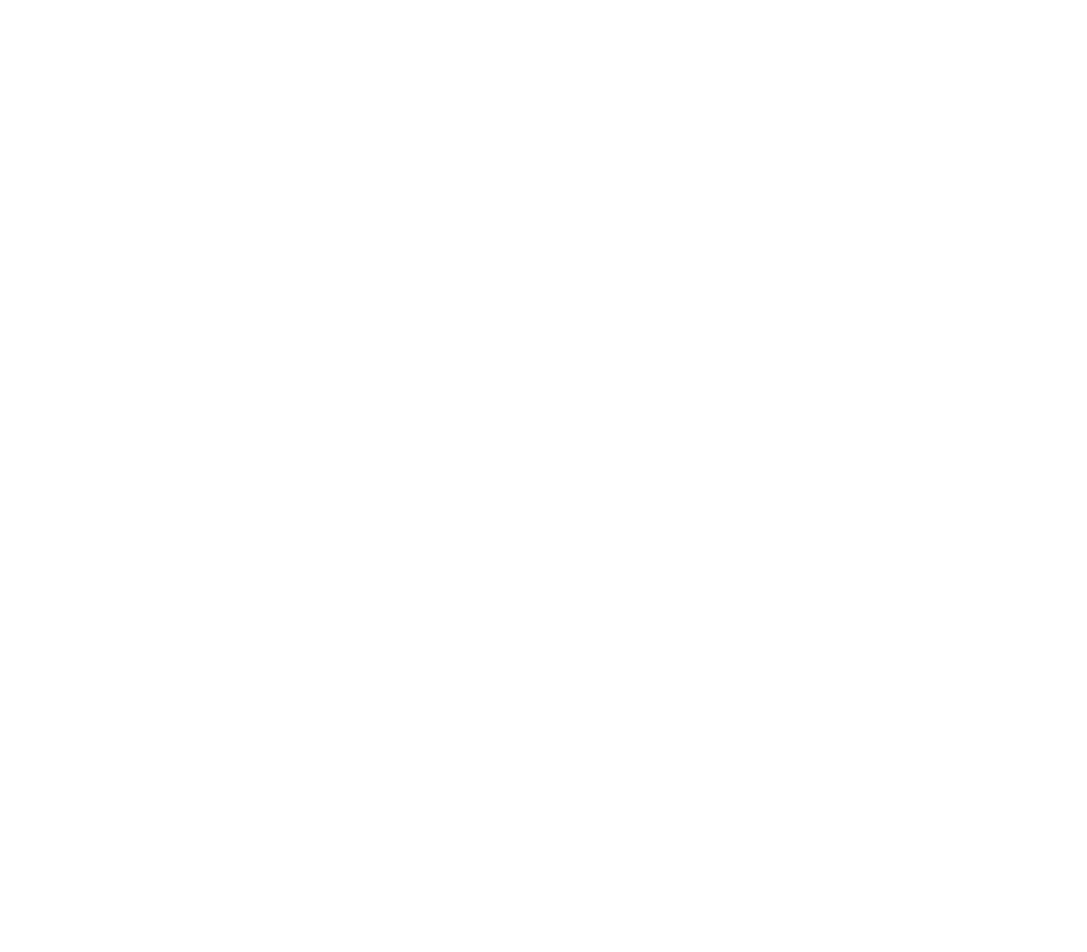
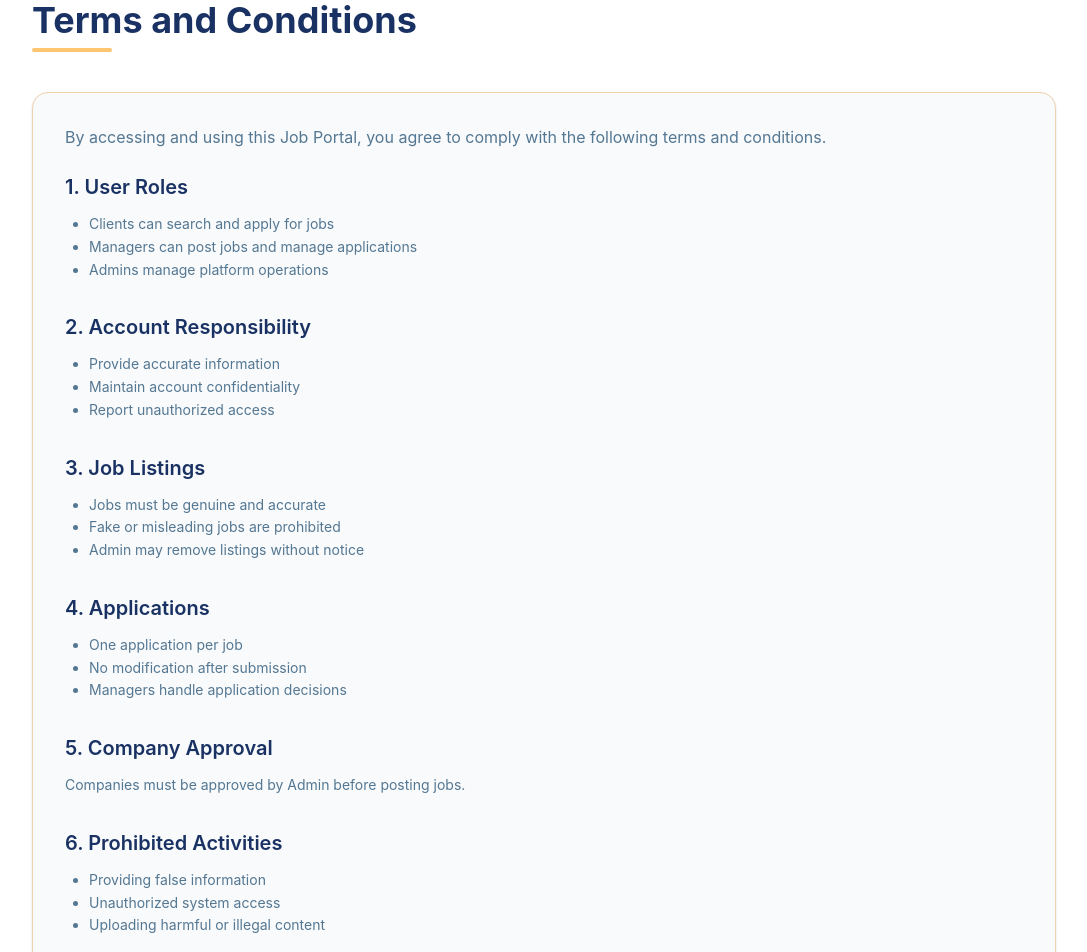
Before and after one commit to khaleel-shnoor/job-portal-frontend-redesigned, a React (Vite) app: page /legal/terms in a window 1280 px wide. Before the commit this address had no page. Shown: the part 40-992 px from the top of the page, without its empty margins (96-1183 px from the left). Before the commit the page ends 800 px from the top, so only its background shows below. Built offline with nearby package versions, Linux system fonts and the light colour scheme.

Commit message:
Added Terms and privacy pages

```diff
--- /dev/null
+++ b/src/components/LegalSection.jsx
@@ -0,0 +1,15 @@
+import React from "react";
+const LegalSection = ({ title, children }) => {
+  return (
+    <div className="mb-8">
+      <h2 className="text-xl font-semibold text-[var(--color-primary)] mb-3">
+        {title}
+      </h2>
+      <div className="text-[var(--text-secondary)] leading-relaxed text-sm space-y-2">
+        {children}
+      </div>
+    </div>
+  );
+};
+
+export default LegalSection;
--- /dev/null
+++ b/src/layouts/LegalLayout.jsx
@@ -0,0 +1,27 @@
+// components/LegalLayout.jsx
+import React from "react";
+
+const LegalLayout = ({ title, children }) => {
+  return (
+    <div className="min-h-screen bg-[var(--bg-primary)] text-[var(--text-primary)] px-6 py-10">
+      <div className="max-w-5xl mx-auto">
+
+        {/* Header */}
+        <div className="mb-10">
+          <h1 className="text-4xl font-bold text-[var(--color-primary)] mb-2">
+            {title}
+          </h1>
+          <div className="w-20 h-1 bg-[var(--color-accent)] rounded-full"></div>
+        </div>
+
+        {/* Card */}
+        <div className="bg-[var(--bg-secondary)] border border-[var(--border-color)] rounded-2xl p-8 shadow-sm">
+          {children}
+        </div>
+
+      </div>
+    </div>
+  );
+};
+
+export default LegalLayout;
--- a/src/pages/auth/Login.jsx
+++ b/src/pages/auth/Login.jsx
@@ -104,6 +104,13 @@
             Register
           </Link>
         </p>
+
+        <Link to="/legal/terms" className="text-sm text-center mt-2 block text-[var(--text-secondary)] hover:underline">
+          Terms and Conditions
+        </Link>
+        <Link to="/legal/privacy" className="text-sm text-center mt-2 block text-[var(--text-secondary)] hover:underline">
+          Privacy Policy
+        </Link>
       </div>
     </div>
   );
--- a/src/pages/auth/Register.jsx
+++ b/src/pages/auth/Register.jsx
@@ -3,6 +3,8 @@
 import { User, Mail, Lock } from "lucide-react";
 import api from "../../services/api";
 import { mapFrontendToBackend } from "../../utils/roleMap";
+import TermsAndConditions from "../public/Terms";
+import PrivacyPolicy from "../public/Privacy";
 
 export default function Register() {
   const navigate = useNavigate();
@@ -102,6 +104,14 @@
             Login
           </Link>
         </p>
+
+        <Link to="/legal/terms" className="text-sm text-center mt-2 block text-[var(--text-secondary)] hover:underline">
+          Terms and Conditions
+        </Link>
+        <Link to="/legal/privacy" className="text-sm text-center mt-2 block text-[var(--text-secondary)] hover:underline">
+          Privacy Policy
+        </Link>
+
       </div>
     </div>
   );
--- a/src/pages/public/Landing.jsx
+++ b/src/pages/public/Landing.jsx
@@ -126,7 +126,7 @@
         </div>
 
         {/* Right Image */}
-        <img src="/hero.png" className="rounded-xl shadow" />
+        {/* <img src="/hero.png" className="rounded-xl shadow" /> */}
       </section>
 
       {/* CTA */}
--- /dev/null
+++ b/src/pages/public/Privacy.jsx
@@ -0,0 +1,66 @@
+
+import React from "react";
+import LegalLayout from "../../layouts/LegalLayout";
+import LegalSection from "../../components/LegalSection";
+
+const Privacy = () => {
+  return (
+    <LegalLayout title="Privacy Policy">
+
+      <p className="text-[var(--text-secondary)] mb-6">
+        This Privacy Policy explains how we collect, use, and protect your information.
+      </p>
+
+      <LegalSection title="1. Information We Collect">
+        <ul className="list-disc ml-6">
+          <li>Personal details (name, email)</li>
+          <li>Profile data (resume, skills)</li>
+          <li>Application activity</li>
+        </ul>
+      </LegalSection>
+
+      <LegalSection title="2. Usage of Information">
+        <ul className="list-disc ml-6">
+          <li>Provide job services</li>
+          <li>Enable employer access to applications</li>
+          <li>Improve platform performance</li>
+        </ul>
+      </LegalSection>
+
+      <LegalSection title="3. Data Sharing">
+        <ul className="list-disc ml-6">
+          <li>Shared with employers upon application</li>
+          <li>No selling of personal data</li>
+        </ul>
+      </LegalSection>
+
+      <LegalSection title="4. Data Security">
+        <p>
+          We implement security measures, but absolute security cannot be guaranteed.
+        </p>
+      </LegalSection>
+
+      <LegalSection title="5. User Rights">
+        <ul className="list-disc ml-6">
+          <li>Update profile anytime</li>
+          <li>Request account deletion</li>
+        </ul>
+      </LegalSection>
+
+      <LegalSection title="6. Cookies">
+        <p>We use cookies to enhance user experience.</p>
+      </LegalSection>
+
+      <LegalSection title="7. Policy Updates">
+        <p>This policy may change at any time.</p>
+      </LegalSection>
+
+      <LegalSection title="8. Contact">
+        <p>Email: support@jobportal.com</p>
+      </LegalSection>
+
+    </LegalLayout>
+  );
+};
+
+export default Privacy;
--- /dev/null
+++ b/src/pages/public/Terms.jsx
@@ -0,0 +1,76 @@
+// pages/Terms.jsx
+import React from "react";
+import LegalLayout from "../../layouts/LegalLayout";
+import LegalSection from "../../components/LegalSection";
+
+const Terms = () => {
+  return (
+    <LegalLayout title="Terms and Conditions">
+
+      <p className="text-[var(--text-secondary)] mb-6">
+        By accessing and using this Job Portal, you agree to comply with the following terms and conditions.
+      </p>
+
+      <LegalSection title="1. User Roles">
+        <ul className="list-disc ml-6">
+          <li>Clients can search and apply for jobs</li>
+          <li>Managers can post jobs and manage applications</li>
+          <li>Admins manage platform operations</li>
+        </ul>
+      </LegalSection>
+
+      <LegalSection title="2. Account Responsibility">
+        <ul className="list-disc ml-6">
+          <li>Provide accurate information</li>
+          <li>Maintain account confidentiality</li>
+          <li>Report unauthorized access</li>
+        </ul>
+      </LegalSection>
+
+      <LegalSection title="3. Job Listings">
+        <ul className="list-disc ml-6">
+          <li>Jobs must be genuine and accurate</li>
+          <li>Fake or misleading jobs are prohibited</li>
+          <li>Admin may remove listings without notice</li>
+        </ul>
+      </LegalSection>
+
+      <LegalSection title="4. Applications">
+        <ul className="list-disc ml-6">
+          <li>One application per job</li>
+          <li>No modification after submission</li>
+          <li>Managers handle application decisions</li>
+        </ul>
+      </LegalSection>
+
+      <LegalSection title="5. Company Approval">
+        <p>Companies must be approved by Admin before posting jobs.</p>
+      </LegalSection>
+
+      <LegalSection title="6. Prohibited Activities">
+        <ul className="list-disc ml-6">
+          <li>Providing false information</li>
+          <li>Unauthorized system access</li>
+          <li>Uploading harmful or illegal content</li>
+        </ul>
+      </LegalSection>
+
+      <LegalSection title="7. Liability">
+        <p>
+          We are not responsible for hiring decisions or employment outcomes.
+        </p>
+      </LegalSection>
+
+      <LegalSection title="8. Changes to Terms">
+        <p>We may update these terms at any time.</p>
+      </LegalSection>
+
+      <LegalSection title="9. Contact">
+        <p>Email: support@jobportal.com</p>
+      </LegalSection>
+
+    </LegalLayout>
+  );
+};
+
+export default Terms;
--- a/src/routes/AppRoutes.jsx
+++ b/src/routes/AppRoutes.jsx
@@ -26,7 +26,9 @@
 import SavedJobs from "../pages/user/SavedJobs";
 import ApplyJob from "../pages/user/ApplyJob";
 import UserProfile from "../pages/user/UserProfile";
-import MainLayout from "../layouts/MainLayout";
+import LegalLayout from "../layouts/LegalLayout";
+import Terms from "../pages/public/Terms";
+import Privacy from "../pages/public/Privacy";
 
 function RoleRedirect() {
   const { user } = useAuth();
@@ -46,6 +48,11 @@
         <Route path="/" element={<Landing />} />
         {/* Auto redirect after login */}
         <Route path="/redirect" element={<RoleRedirect />} />
+
+        {/* <Route path='/legal' element ={<LegalLayout/>} > */}
+          <Route path="legal/terms" element={<Terms />} />
+          <Route path="legal/privacy" element={<Privacy />} />
+        {/* </Route> */}
 
         {/* Auth */}
         <Route path="/login" element={<Login />} />
```
